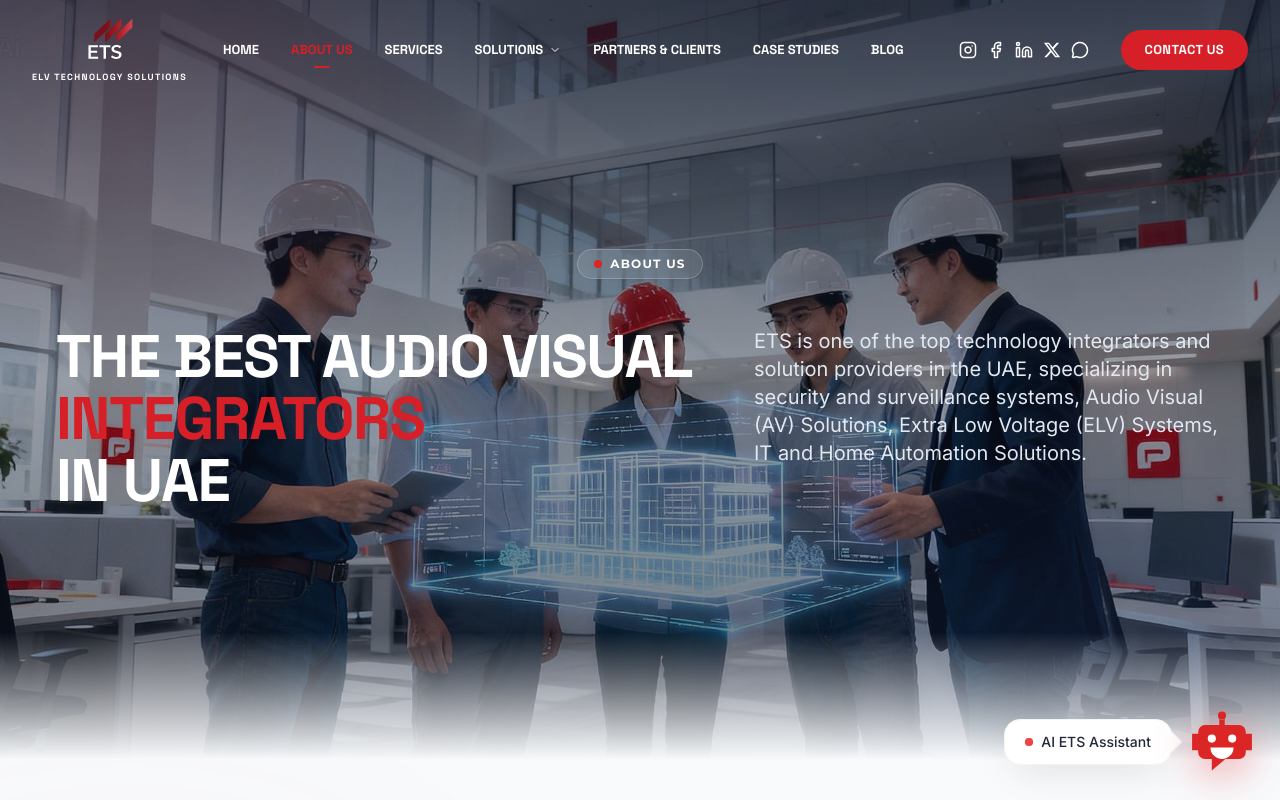
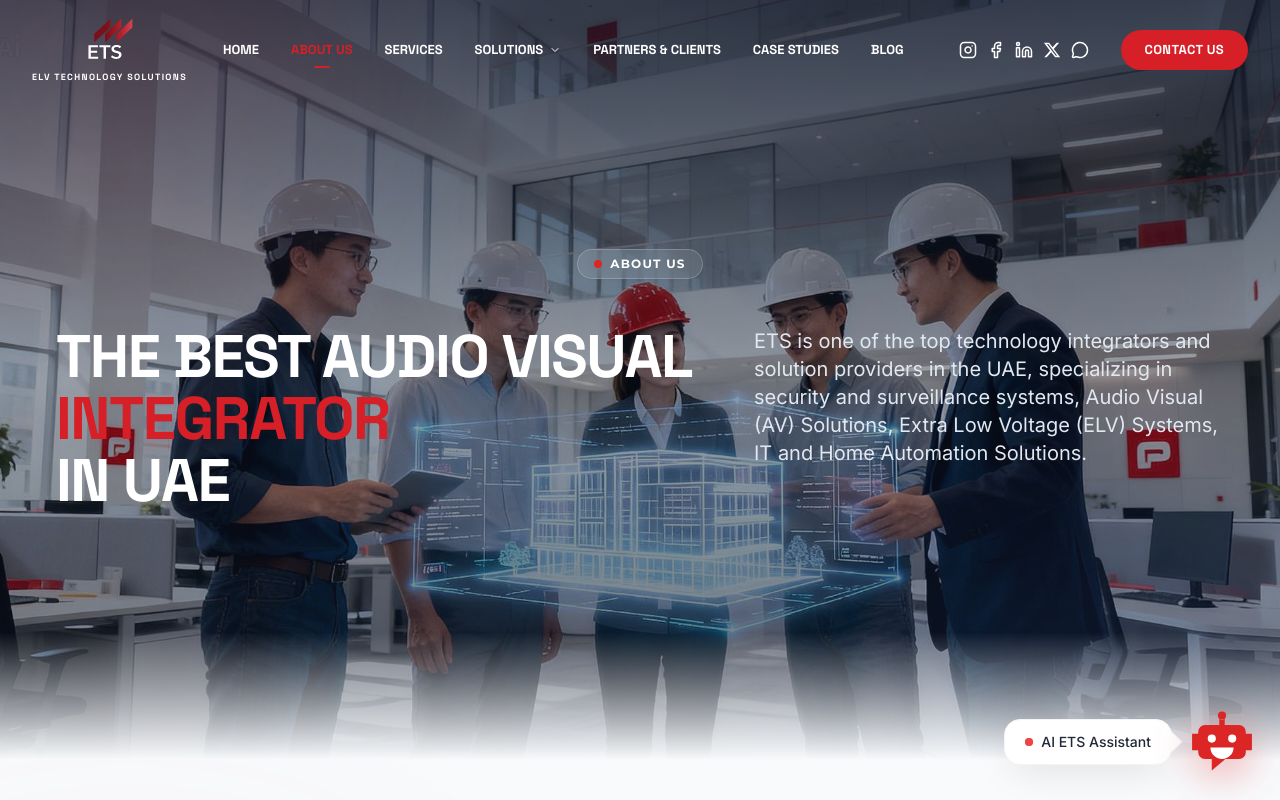
Before and after one commit to Najmalfawaz/elv-technologies, a Next.js app: page /about in a window 1280 px wide. Shown: the top 800 px of the page. Built offline with nearby package versions, Linux system fonts and the light colour scheme.

Commit message:
style: update partners hero heading to 2 lines

```diff
--- a/components/about/about-hero.tsx
+++ b/components/about/about-hero.tsx
@@ -51,7 +51,7 @@ export default function AboutHero() {
 
             <h1 className="text-3xl sm:text-4xl lg:text-5xl xl:text-6xl font-bold font-space-grotesk tracking-tight leading-[0.95] text-white">
               <span className="block mb-0.5">THE BEST AUDIO VISUAL</span>
-              <span className="block text-[#D61F26] mb-0.5">INTEGRATORS</span>
+              <span className="block text-[#D61F26] mb-0.5">INTEGRATOR</span>
               <span className="block text-white">IN UAE</span>
             </h1>
           </motion.div>
--- a/components/chatbot/chatbot.tsx
+++ b/components/chatbot/chatbot.tsx
@@ -371,7 +371,6 @@ export default function Chatbot() {
                         <div className="whitespace-pre-wrap">{msg.sender === 'user' ? msg.text : formatBotMessage(msg.text)}</div>
                         {msg.captureLead && (
                           <div className="space-y-4">
-                          <p className="text-sm font-semibold text-gray-700 mt-2">Do you want to call back?</p>
                             <LeadForm onComplete={() => addMessage("Our team will contact you shortly. Thank you! \n\nYou can also reach us directly at **+971 2 441 8186** or **info@etssmart.com**.", 'bot')} />
                           </div>
                         )}
--- a/components/partners-clients/hero-section.tsx
+++ b/components/partners-clients/hero-section.tsx
@@ -82,8 +82,7 @@ export function HeroSection() {
 
                             <h1 className="text-3xl sm:text-4xl lg:text-5xl xl:text-6xl font-bold font-space-grotesk tracking-tight leading-[0.95] text-white">
                                 <span className="block mb-0.5">COLLABORATING</span>
-                                <span className="block text-[#D61F26] mb-0.5">FOR</span>
-                                <span className="block text-white">EXCELLENCE</span>
+                                <span className="block text-[#D61F26]">FOR EXCELLENCE</span>
                             </h1>
                         </motion.div>
 
```
Lines whose indentation alone changed are shown as unchanged.
